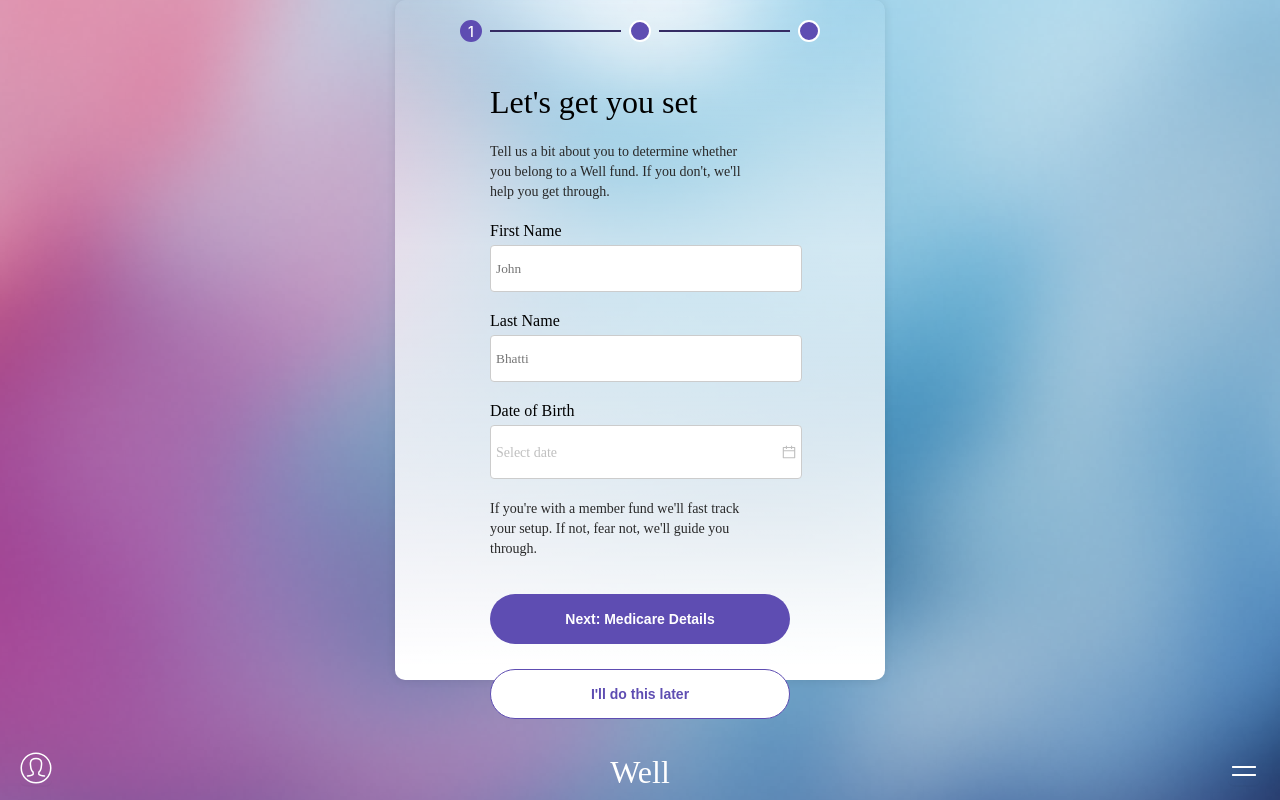
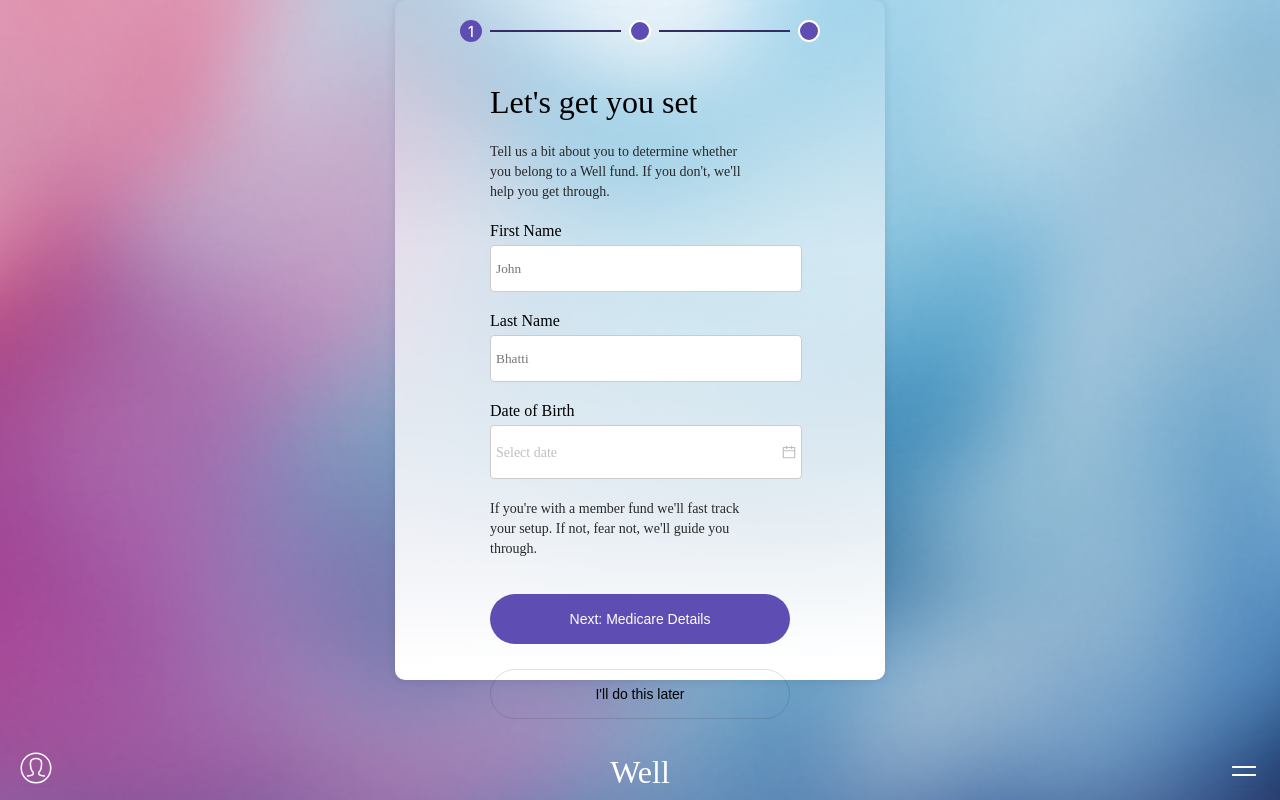
Before and after one commit to deaselWeasel/new, a React (Create React App) app: page /setup in a window 1280 px wide. Built offline with nearby package versions, Linux system fonts and the light colour scheme; a web font is replaced by a local one.

Commit message:
buttons
fixed form buttons styling and added navigation

```diff
--- a/src/CustomButton.scss
+++ b/src/CustomButton.scss
@@ -1,7 +1,7 @@
 .custom-button {
     margin: 5px;
     border-radius: 24px; /* Example of custom style */
-    width:313px;
+    width:300px;
     height:52px;
 
 
--- a/src/MultiStepForm.js
+++ b/src/MultiStepForm.js
@@ -1,6 +1,6 @@
 import React, { useState } from 'react';
 import './MultiStepForm.css';
-import './SplashPage.css';
+import './CustomButton.scss';
 import { DatePicker } from 'antd';
 import { useNavigate } from 'react-router-dom';
 import CustomStep from './CustomStep';
@@ -107,7 +107,7 @@ const MultiStepForm = () => {
         </div>
       </form>
       <div className="cancel-button-container">
-        <button type="button" onClick={() => navigate('/')} className="customButton customButton--alternate">
+        <button onClick={() => navigate('/')} className="customButton customButton-form--alternate">
           I'll do this later
         </button>
       </div>
--- a/src/SplashPage.css
+++ b/src/SplashPage.css
@@ -62,15 +62,17 @@
       /* Add other styles as needed */
       font-family: 'Objektiv VF', sans-serif; /* Fallback to sans-serif if Objektiv VF is not available */
       font-size: 14px;
-      font-weight: 600; /* This should correspond to the weight defined in @font-face */
+      font-weight: 400; /* This should correspond to the weight defined in @font-face */
       line-height: 20px;
       letter-spacing: 0px;
       text-align: center;
     }
 
-    .customButton--alternate {
-      background-color: #FFF;
+    .customButton-form--alternate {
+      background-color: gray;
       color: black;
+      border: 1px solid rgba(28, 28, 28, 0.14);
+      background: rgba(255, 255, 255, 0.00);
     }
 
     .customButton:hover {
--- a/src/step4/Step1.scss
+++ b/src/step4/Step1.scss
@@ -29,6 +29,11 @@
   display: block; // Block-level elements fill the container's width
   width: 100%; // Full width
   margin-bottom: 10px; // Space between buttons
+}
+
+.step1-buttons {
+  width: 90%;
+  margin: auto;
 }
 
 
--- a/src/step4/step1.js
+++ b/src/step4/step1.js
@@ -1,5 +1,6 @@
 import React from 'react';
 import { Form, Input, Button, Select } from 'antd';
+import { useNavigate } from 'react-router-dom';
 import { FileOutlined, IdcardOutlined, PhoneOutlined,MedicineBoxOutlined } from '@ant-design/icons';
 import CustomDropdown from './CustomDropDown.js';
 import CustomButton from '../CustomButton.js';
@@ -13,6 +14,7 @@ import Footer from '../Footer.js'
 const { Option } = Select;
 
 const Step1 = () => {
+  const navigate = useNavigate();
   const [form] = Form.useForm();
 
   const onSubmit = (values) => {
@@ -72,11 +74,11 @@ const Step1 = () => {
         >
         <CustomDropdown className="custom-dropdown"/>
      </Form.Item>
-      <Form.Item>
-        <CustomButton text="Next: One Time passcode" type="primary"></CustomButton>
-        <CustomButton text="I'll do this later" type="secondary"></CustomButton>
-      </Form.Item>
     </Form>
+    <div className="step1-buttons">
+        <CustomButton text="Next: One Time passcode" type="primary" onClick={() => navigate('/verify')}></CustomButton>
+        <CustomButton text="I'll do this later" type="secondary" onClick={() => navigate('/')}></CustomButton>
+      </div>
     </div>
     <Footer/>
   </div>
```
